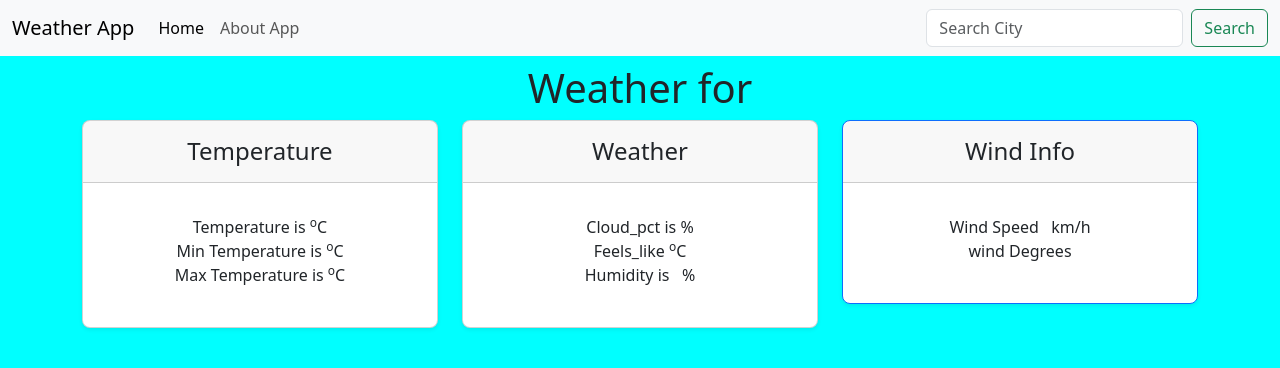
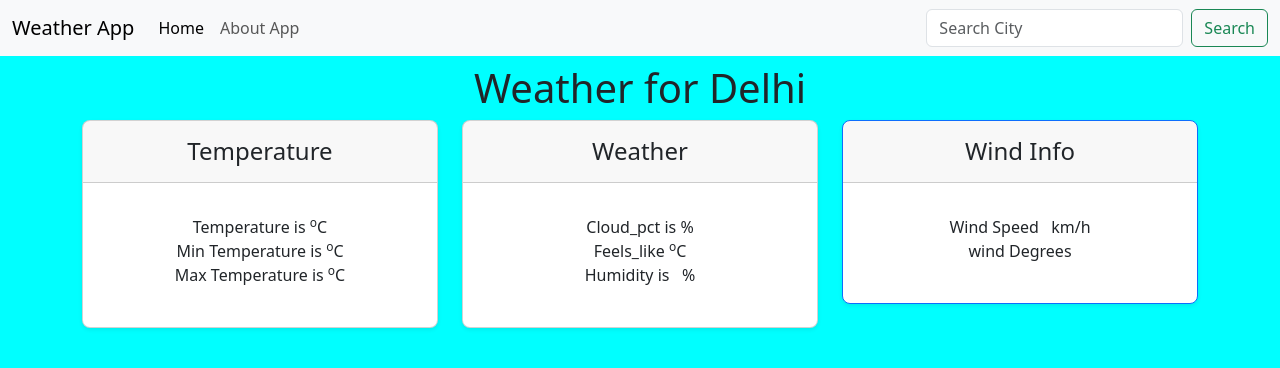
Before and after one commit to mizan1235/WeatherApp, a plain HTML site: page index.html in a window 1280 px wide. Drawn offline with nearby package versions, Linux system fonts and the light colour scheme; no server answers.

Commit message:
index.html

```diff
--- a/index.html
+++ b/index.html
@@ -108,7 +108,7 @@
     <script src="https://cdn.jsdelivr.net/npm/bootstrap@5.3.0/dist/js/bootstrap.bundle.min.js"
         integrity="sha384-geWF76RCwLtnZ8qwWowPQNguL3RmwHVBC9FhGdlKrxdiJJigb/j/68SIy3Te4Bkz"
         crossorigin="anonymous"></script>
-    <script src="https://github.com/mizan1235/WeatherApp.github.io.git/script.js"></script>
+    <script src="script.js"></script>
 </body>
 
 </html>
```
